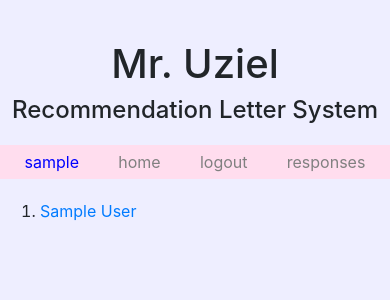
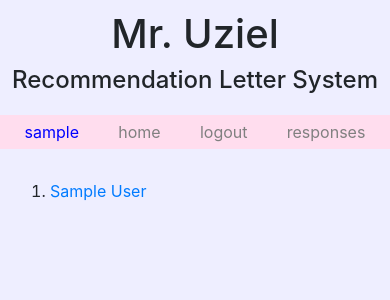
Before and after one commit to raphaeluziel/recommendations, a Django app: page /get_student_list in a window 390 px wide. Shown: the top 300 px of the page. Run offline with Django 3.2, Linux system fonts and the light colour scheme; the visitor is signed in with stand-in values (Sample User, id 1); data comes from the database, SQL or seed files in the repository; parts of the project's set-up code (start-up, migrations or seed data) failed here and were passed over; some libraries are stand-ins or nearby versions.

Commit message:
some styling issues resolved

```diff
--- a/recommendations/recommendations/settings.py
+++ b/recommendations/recommendations/settings.py
@@ -26,9 +26,9 @@ BASE_DIR = os.path.dirname(os.path.dirname(os.path.abspath(__file__)))
 SECRET_KEY = os.getenv("SECRET_KEY")
 
 # SECURITY WARNING: don't run with debug turned on in production!
-DEBUG = False
+DEBUG = True
 
-ALLOWED_HOSTS = ['.raphaeluziel.net', '68.66.193.148']
+ALLOWED_HOSTS = []
 
 
 # Application definition
--- a/recommendations/responses/static/responses/styles.css
+++ b/recommendations/responses/static/responses/styles.css
@@ -42,3 +42,14 @@ h1, h4{
   background-color: white;
   padding: 10px;
 }
+.rest{
+  padding: 10px;
+}
+@media (max-width: 600px) {
+  body{
+    margin: 10px auto;
+  }
+  textarea{
+    width: 100%;
+  }
+}
--- a/recommendations/responses/templates/responses/index.html
+++ b/recommendations/responses/templates/responses/index.html
@@ -66,7 +66,7 @@
     <div class="questions">
       Is there anything else you think made you stand out that was not addressed in the previous questions? If so tell me!
     </div>
-    <textarea name="question06" rows="8" cols="80">{{ student_response.question06 }}</textarea>
+    <textarea name="question06" rows="8" cols="80">{{ student_response.question06 }}</textarea><br>
 
     <button type="submit" class="btn btn-info">Submit Responses</button>
   </form>
```
